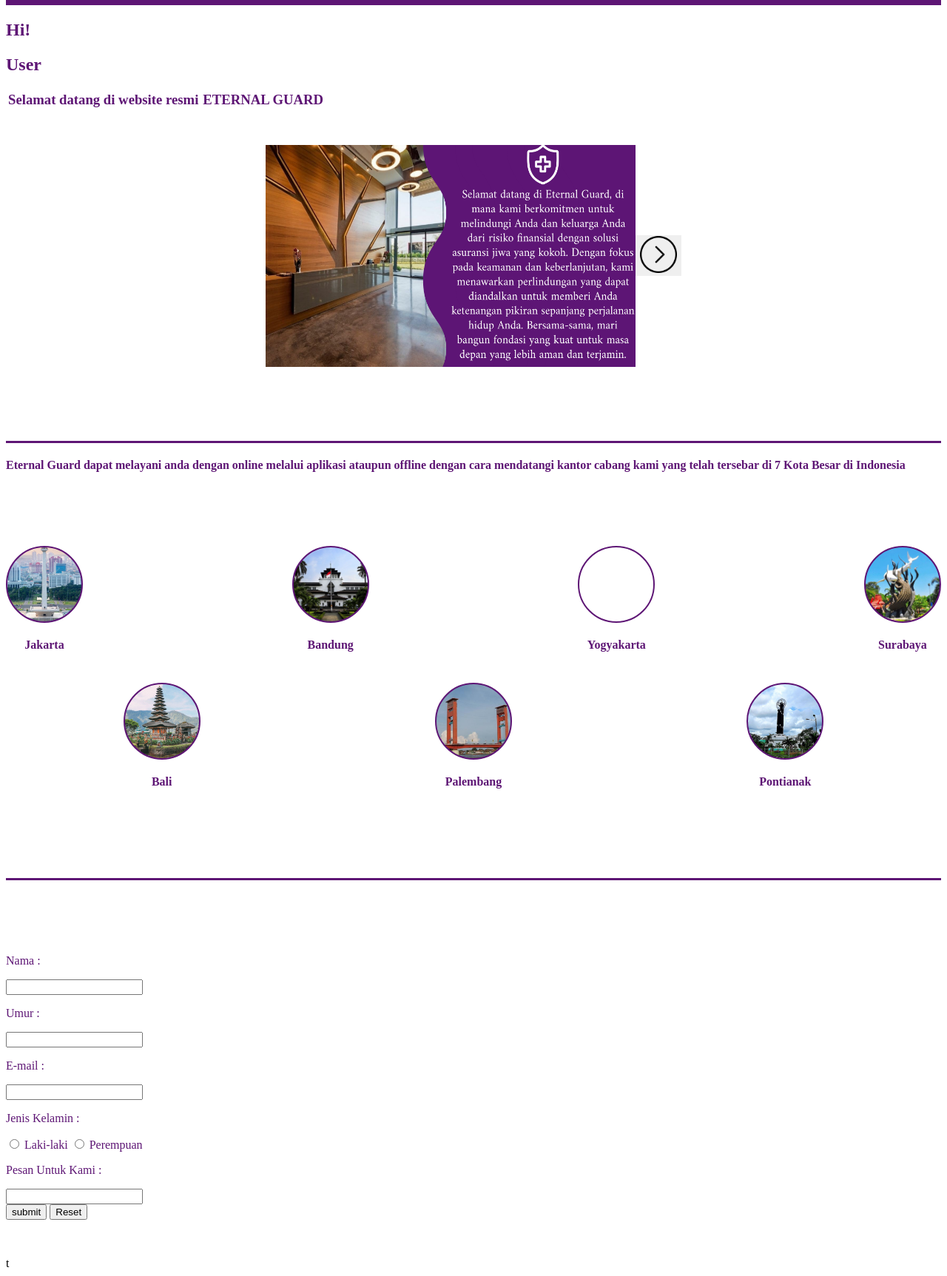
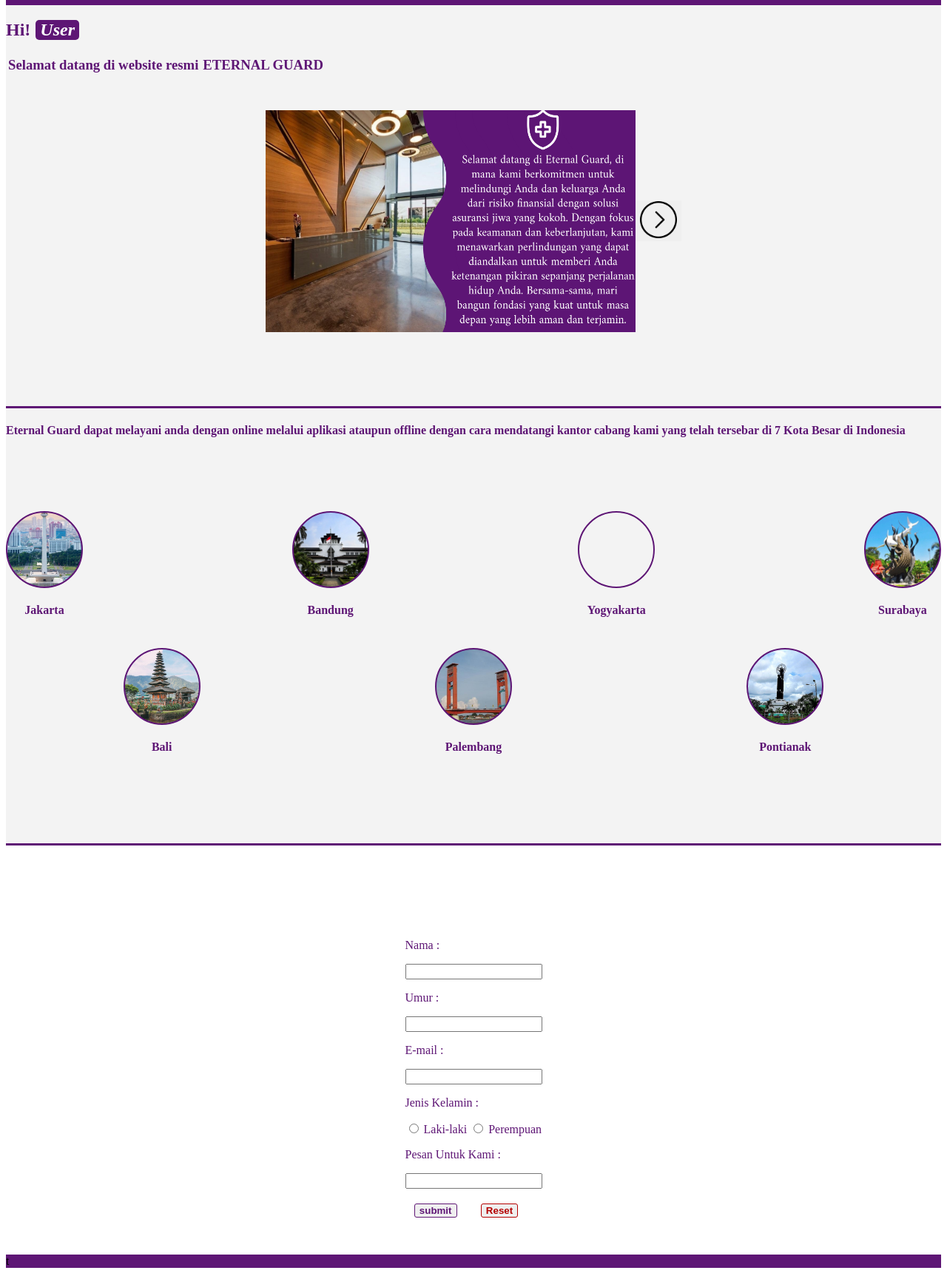
Before and after one commit to revou-fundamental-course/19-feb-24-DimsRK, a plain HTML site: page index.html in a window 1280 px wide. Shown: the part 175-1900 px from the top of the page at 74% size. Drawn offline with Linux system fonts and the light colour scheme.

Commit message:
style= styling background-img & form

```diff
--- a/CSS/style.css
+++ b/CSS/style.css
@@ -1,3 +1,16 @@
+html {
+    scroll-behavior: smooth;
+}
+
+#main-content {
+    background-image: url(../Assets/eternal\ guard\ logo\ transparent.png);
+    background-color: rgba(231, 231, 231, 0.5);
+    background-repeat: no-repeat;
+    background-position: center;
+    background-attachment: fixed;
+    background-size: 1000px;
+}
+
 header {
     background-color: #5E1675;
     display: flex;
@@ -48,6 +61,24 @@
 
 .navBar:active {
     background-color: rgb(185, 185, 185)
+}
+
+#user-input {
+    display: flex;
+}
+
+#input {
+    color: white;
+    font-style: italic;
+    margin-left: 7px;
+    background-color: #5E1675;
+    border: none;
+    border-radius: 5px;
+    -webkit-border-radius: 5px;
+    -moz-border-radius: 5px;
+    -ms-border-radius: 5px;
+    -o-border-radius: 5px;
+    padding: 0 6px;
 }
 
 h3 {
@@ -138,6 +169,9 @@
 }
 
 #message-us {
+    display: flex;
+    justify-content: space-around;
+    align-items: center;
     margin-top: 100px;
     margin-bottom: 50px;
 }
@@ -145,3 +179,93 @@
 form {
     margin-top: 10px;
 }
+
+legend {
+    background-color: #5E1675;
+    color: white;
+    border: none;
+    border-radius: 4px;
+    -webkit-border-radius: 4px;
+    -moz-border-radius: 4px;
+    -ms-border-radius: 4px;
+    -o-border-radius: 4px;
+    padding: 3px;
+}
+
+#user-answer {
+    border: #5E1675 solid 3px;
+    border-radius: 4px;
+    -webkit-border-radius: 4px;
+    -moz-border-radius: 4px;
+    -ms-border-radius: 4px;
+    -o-border-radius: 4px;
+}
+
+#button-section {
+    display: flex;
+    justify-content: space-evenly;
+    align-items: center;
+    margin-top: 20px;
+    margin-left: -20px;
+}
+
+#submit {
+    color: #5E1675;
+    font-weight: bold;
+    border: #5E1675 1px solid;
+    border-radius: 3px;
+    -webkit-border-radius: 3px;
+    -moz-border-radius: 3px;
+    -ms-border-radius: 3px;
+    -o-border-radius: 3px;
+    cursor: pointer;
+}
+
+#submit:hover {
+    color: #4f1164;
+    border: #4f1164 2px solid;
+}
+
+#submit:active {
+    color: #3f0d50;
+    border: #3f0d50 3px solid;
+    background-color: rgb(199, 199, 199);
+    transform: translateY(3px);
+    -webkit-transform: translateY(3px);
+    -moz-transform: translateY(3px);
+    -ms-transform: translateY(3px);
+    -o-transform: translateY(3px);
+}
+
+#reset-button {
+    color: #b40000;
+    font-weight: bold;
+    border: #b40000 1px solid;
+    border-radius: 3px;
+    -webkit-border-radius: 3px;
+    -moz-border-radius: 3px;
+    -ms-border-radius: 3px;
+    -o-border-radius: 3px;
+    cursor: pointer;
+}
+
+#reset-button:hover {
+    color: #990000;
+    border: #990000 2px solid;
+}
+
+#reset-button:active {
+    color: #750000;
+    border: #750000 3px solid;
+    background-color: rgb(199, 199, 199);
+    transform: translateY(3px);
+    -webkit-transform: translateY(3px);
+    -moz-transform: translateY(3px);
+    -ms-transform: translateY(3px);
+    -o-transform: translateY(3px);
+}
+
+footer {
+    background-color: #5E1675;
+    margin-top: 50px;
+}
```
